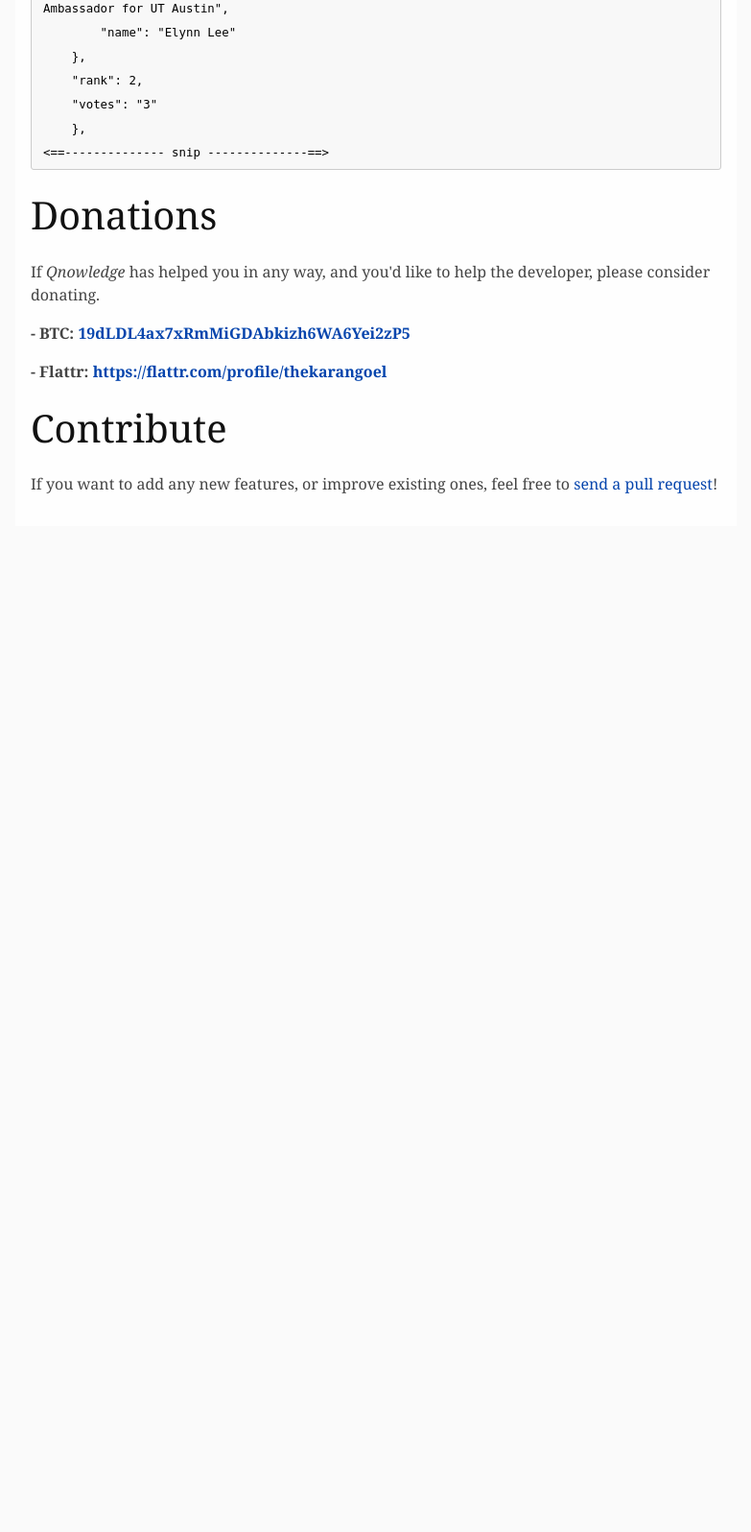
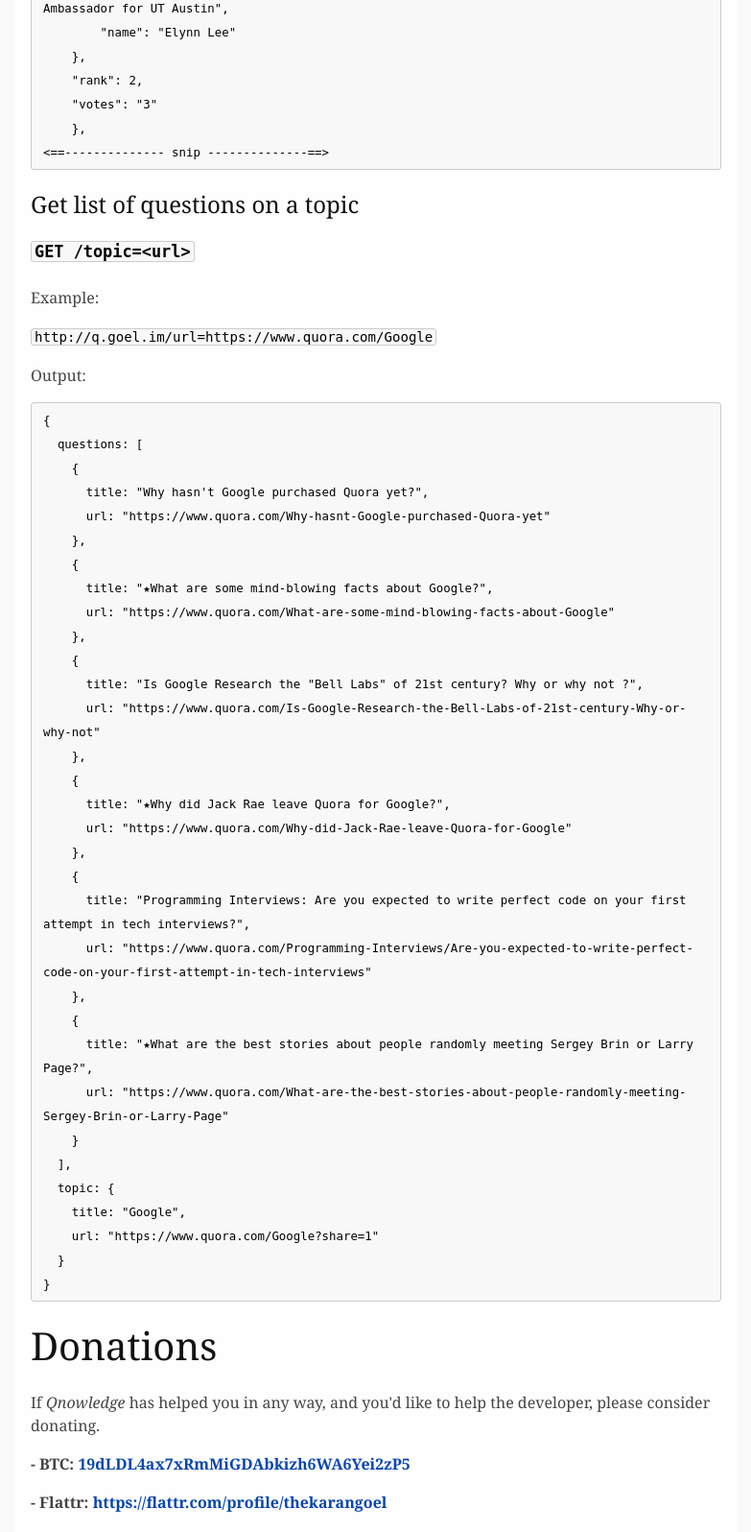
Before and after one commit to karan/Qnowledge, a Flask app: page / in a window 1280 px wide. Shown: the part 2098-3694 px from the top of the page at 96% size, without its empty margins (248-1031 px from the left). Before the commit the page ends 2612 px from the top, so only its background shows below. Run offline with Flask 2, Linux system fonts and the light colour scheme.

Commit message:
Finished and documented /topic=url list of questions

```diff
--- a/app.py
+++ b/app.py
@@ -85,52 +85,29 @@
     soup = BeautifulSoup(requests.get(url).text)
 
     topic = {}
-	# TODO: Find out what the next line should actually say
-    topic['text'] = url.path
+    topic['url'] = url
+    topic['title'] = soup.find("span", {"class": "TopicName"}).text
 
     questions = []
-
     divs = soup.find_all("div", {"class": "pagedlist_item"})
-
-    try:
-		# I don't think there's a direct equivalent to "answer_count".
-		# More questions load if you scroll down.
-		# Might need a different data structure.
-        q_count = soup.find("div", {"class": "question_count"}).text.strip()
-        count = int(re.match(r'(\d+) Answers', q_count).groups()[0])
-    except:
-        return jsonify(topic=topic, questions=questions)
-
-    #topic['question_count'] = count
-
-	# Does the count thing apply? If not, find another way.
-    count = len(divs) - 1 if count < 6 else 6
+    count = len(divs) - 1
     for i in range(count):
         one_question = {
             'url': '',
 			'title': ''
         }
         try:
-            author = {}
-            author['name'] = divs[i].find("div", {"class": "author_info"}).find("span", {"class": "feed_item_answer_user"}).find("a", {"class": "user"}).string
-            author['bio'] = divs[i].find("div", {"class": "author_info"}).find("span", {"class": "feed_item_answer_user"}).find_all("span", {"class": "rep"})[1].find("span", {"class": "hidden"}).text
+            one_question['url'] = divs[i].find("a", {"class": "question_link"})['href']
+            one_question['title'] = divs[i].find("a", {"class": "question_link"}).find("span", {"class": "link_text"}).text
         except:
-            author['name'] = 'Anonymous'
-            author['bio'] = ''
-        one_question['author'] = author
+            jsonify(topic=topic, questions=questions, parse_failure=one_question)
+        one_question['url'] = URL(
+            scheme='https',
+            host='www.quora.com',
+            path=one_question['url']).as_string()
 
-        return jsonify(topic=topic, questions=questions, one_question=one_question)
-
-        one_question['votes'] = divs[i].find("span", {"class":"numbers"}).text
-
-        html_block = divs[i].find("div", {"id": re.compile("(.*)_container")}).contents
-        question_html = ''
-        for p in range(len(html_block) - 1):
-            question_html += str(html_block[p])
-        one_question['question_html'] = question_html
-        one_answer['question'] = divs[i].find("div", {"class": "question_content"}).text
-        one_answer['rank'] = i + 1
-        answers.append(one_answer)
+        if one_question['title'] != "":
+            questions.append(one_question)
 
     return jsonify(topic=topic, questions=questions)
 
--- a/templates/index.html
+++ b/templates/index.html
@@ -184,6 +184,44 @@
     },
 &lt;==-------------- snip --------------==&gt;
 </code></pre>
+<h3 id="get-the-question-details">Get list of questions on a topic</h3>
+<h4 id="get-urlurl"><code>GET /topic=&lt;url&gt;</code></h4>
+<p>Example:</p>
+<p><code>http://q.goel.im/url=https://www.quora.com/Google</code></p>
+<p>Output:</p>
+<pre><code>{
+  questions: [
+    {
+      title: "Why hasn't Google purchased Quora yet?",
+      url: "https://www.quora.com/Why-hasnt-Google-purchased-Quora-yet"
+    },
+    {
+      title: "★What are some mind-blowing facts about Google?",
+      url: "https://www.quora.com/What-are-some-mind-blowing-facts-about-Google"
+    },
+    {
+      title: "Is Google Research the "Bell Labs" of 21st century? Why or why not ?",
+      url: "https://www.quora.com/Is-Google-Research-the-Bell-Labs-of-21st-century-Why-or-why-not"
+    },
+    {
+      title: "★Why did Jack Rae leave Quora for Google?",
+      url: "https://www.quora.com/Why-did-Jack-Rae-leave-Quora-for-Google"
+    },
+    {
+      title: "Programming Interviews: Are you expected to write perfect code on your first attempt in tech interviews?",
+      url: "https://www.quora.com/Programming-Interviews/Are-you-expected-to-write-perfect-code-on-your-first-attempt-in-tech-interviews"
+    },
+    {
+      title: "★What are the best stories about people randomly meeting Sergey Brin or Larry Page?",
+      url: "https://www.quora.com/What-are-the-best-stories-about-people-randomly-meeting-Sergey-Brin-or-Larry-Page"
+    }
+  ],
+  topic: {
+    title: "Google",
+    url: "https://www.quora.com/Google?share=1"
+  }
+}
+</code></pre>
 <h1 id="donations">Donations</h1>
 <p>If <em>Qnowledge</em> has helped you in any way, and you'd like to help the developer, please consider donating.</p>
 <p><strong>- BTC: <a href="http://i.imgur.com/bAQgKLN.png">19dLDL4ax7xRmMiGDAbkizh6WA6Yei2zP5</a></strong></p>
```
